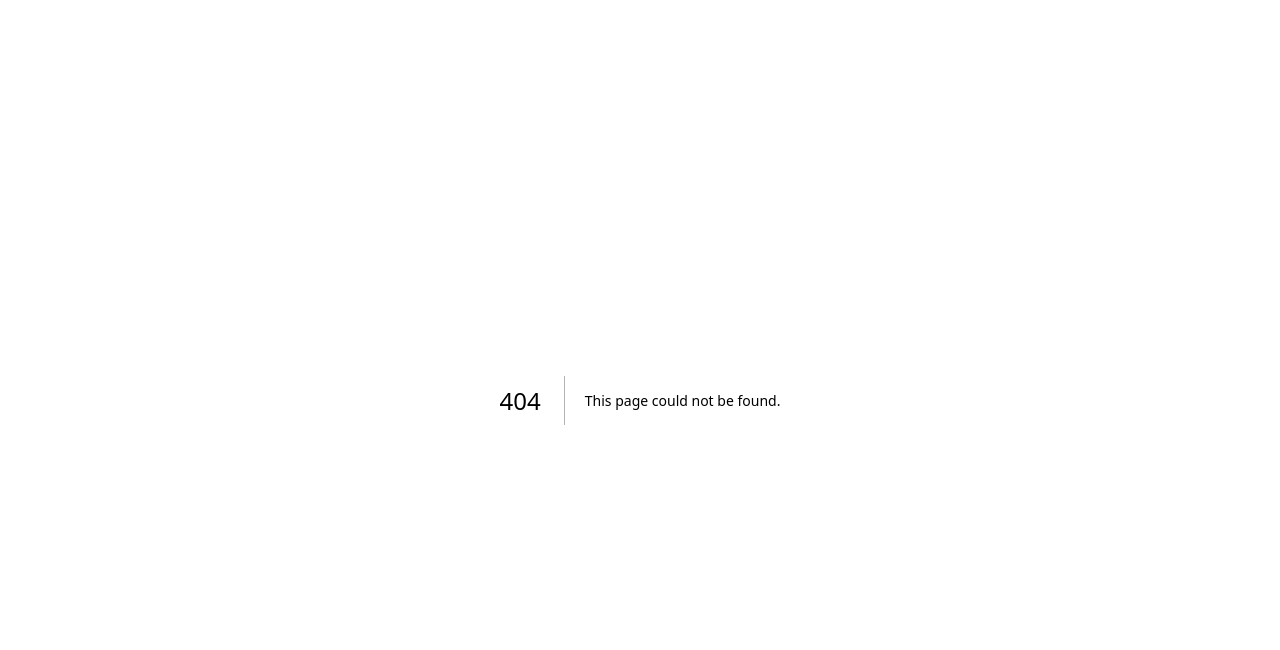
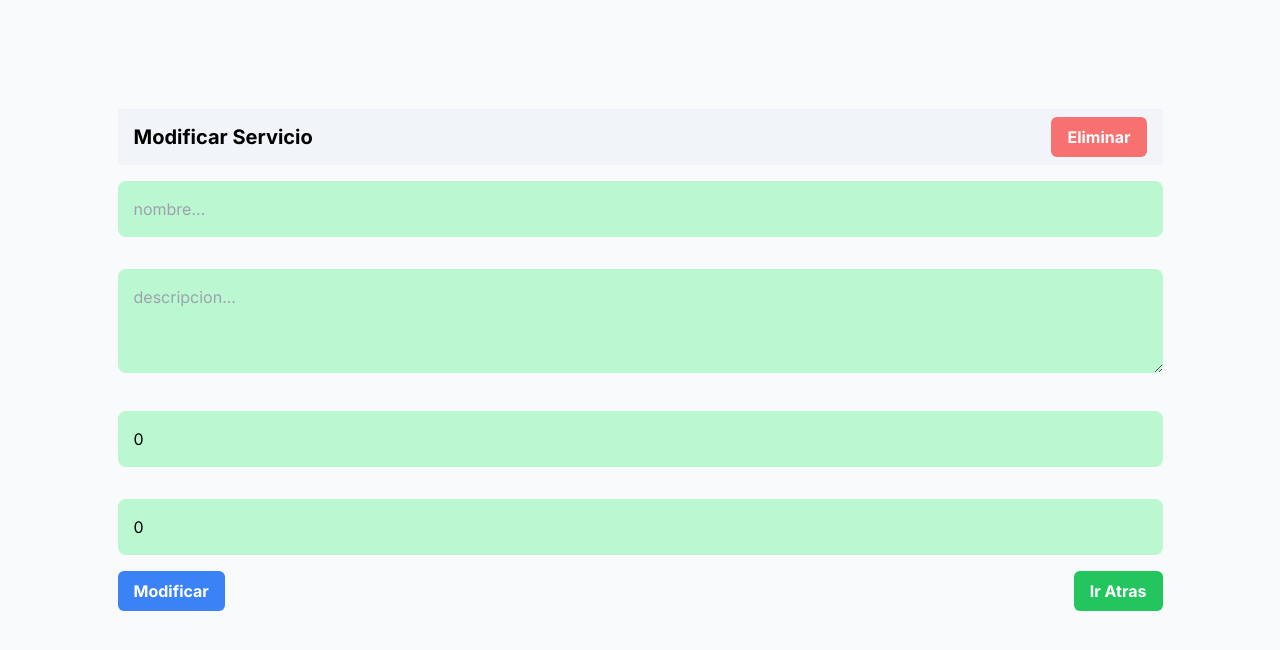
Before and after one commit to Wsanabria22/my-services, a Next.js app: page /services/1 in a window 1280 px wide. Before the commit this address had no page. Shown: the top 650 px of the page. Built offline with nearby package versions, Linux system fonts and the light colour scheme; no server answers; the database is empty.

Commit message:
create-crud-services

```diff
--- a/package.json
+++ b/package.json
@@ -17,6 +17,7 @@
     "react-dom": "^18"
   },
   "devDependencies": {
+    "@types/react": "18.2.44",
     "autoprefixer": "^10.0.1",
     "eslint": "^8",
     "eslint-config-next": "14.0.3",
--- a/src/app/api/services/[id]/route.js
+++ b/src/app/api/services/[id]/route.js
@@ -3,7 +3,6 @@ import { connectToDB } from "@/utils/database";
 import Service from '@/models/Service';
 
 export async function GET( request, { params }){
-  console.log(params)
   try {
     await connectToDB();
     const service = await Service.findById(params.id)
--- a/src/app/layout.js
+++ b/src/app/layout.js
@@ -11,7 +11,11 @@ export const metadata = {
 export default function RootLayout({ children }) {
   return (
     <html lang="en">
-      <body className={inter.className}>{children}</body>
+      <body className={inter.className}>
+        <main className='container mx-auto px-5 mt-4'>
+          {children}
+        </main>
+      </body>
     </html>
   )
 }
--- a/src/app/page.js
+++ b/src/app/page.js
@@ -1,25 +1,27 @@
 import Image from 'next/image'
 import { connectToDB } from '@/utils/database';
 import Service from '@/models/Service';
+import ServiceCard from '@/components/ServiceCard';
 
 const loadServices = async () =>{
-  const services = await Service.find();
-  console.log(services);
+  try {
+    await connectToDB();
+    const services = await Service.find();
+    return services;
+  } catch (error) {
+    console.log('Error al cargar los servicios', error)
+  }
 }
 
 export default async function Home() {
   const allServices = await loadServices();
   return (
-    <main className="flex min-h-screen flex-col items-center justify-between p-24">
-      <h1>My Services</h1>
+    <div className="grid grid-cols-3 gap-2">
       {
         allServices && allServices.map((service) => (
-          <div key={service._id}>
-            <h2>{service.name}</h2>
-            <p>{service.description}</p>
-          </div>
+          <ServiceCard service={service} key={service._id}/>
         ))
       }
-    </main>
+    </div>
   )
 }
--- /dev/null
+++ b/src/app/services/[id]/page.jsx
@@ -0,0 +1,3 @@
+import FormService from "../page";
+
+export default FormService;
--- /dev/null
+++ b/src/app/services/page.jsx
@@ -0,0 +1,141 @@
+'use client'
+import {useState, useEffect} from 'react';
+import { useRouter, useParams } from 'next/navigation';
+
+const FormService = () => {
+  const router = useRouter();
+  const params = useParams();
+  const [service, setService] = useState({
+    name: '',
+    description: '',
+    duration: 0,
+    price: 0,
+  });
+
+  const handleChange = (e) => setService({...service, [e.target.name]:e.target.value});
+
+  const createService = async () => {
+    try {
+      const response = await fetch('/api/services',
+      {
+        method: 'POST',
+        body: JSON.stringify(service),
+        headers: { "Content-Type" : "application/json"}
+      })
+      console.log(await response.json())
+      if(response.ok) {
+        router.push('/');
+        router.refresh();
+      }
+    } catch (error) {
+      console.log(error)
+    }
+  };
+
+  const getService = async () => {
+    try {
+      const response = await fetch('/api/services/'+params.id)
+      const dataService = await response.json()
+      setService(dataService)
+    } catch (error) {
+      console.log(error)
+    }
+  };
+
+  const updateService = async () => {
+    try {
+      const response = await fetch(`/api/services/${params.id}`,
+      {
+        method:'PUT',
+        body: JSON.stringify(service),
+        headers: {'Content-Type': 'application/json'}
+      })
+      const dataService = await response.json()
+      console.log(dataService)
+      router.push('/')
+      router.refresh()
+    } catch (error) {
+      console.log(error)
+    }
+  };
+
+  const handleSubmit = async (e) => {
+    e.preventDefault();
+    if(!params.id) await createService();
+    else updateService();
+  };
+
+  const handleDelete = async () => {
+    try {
+      if(window.confirm('Esta seguro de eliminar el servicio?')) {
+        const response = await fetch('/api/services/'+params.id,
+        { method: 'DELETE'})
+        router.push('/');
+        router.refresh();
+      }
+    } catch (error) {
+      console.log(error)
+    }
+  }
+
+  const handleBack = () => {
+    router.back()
+    router.refresh()
+  }
+
+  useEffect(() => {
+    console.log(params);
+    if(params.id) {
+      getService();
+    }
+  },[])
+
+  return (
+    <div className='h-[calc(100vh-7rem)] flex justify-center items-center'>
+      <form onSubmit={handleSubmit}>
+        <div className='flex justify-between items-center rounded-sm bg-slate-100 py-2 px-4'>
+          <h1 className='font-bold text-xl'>
+            { !params.id ? "Crear Servicio" : "Modificar Servicio" }
+          </h1>
+          <button type='button' onClick={handleDelete}
+            className='bg-red-400 px-4 py-2 cursor-pointer hover:bg-red-500 rounded-md
+              font-bold text-white'>
+            Eliminar
+          </button>
+        </div>
+
+        <input type='text' name='name' placeholder='nombre...'
+          className='bg-green-200 w-full p-4 rounded-lg my-4'
+          onChange={handleChange} value={service.name}>
+        </input>
+        <textarea name='description' placeholder='descripcion...' rows={3}
+          className='bg-green-200 w-full p-4 rounded-lg my-4'
+          onChange={handleChange} value={service.description}>
+        </textarea>
+        <input type='number' name='duration' placeholder='duracion...'
+          className='bg-green-200 w-full p-4 rounded-lg my-4'
+          onChange={handleChange} value={service.duration}>
+        </input>
+        <input type='number' name='price' placeholder='$price...'
+          className='bg-green-200 w-full p-4 rounded-lg my-4'
+          onChange={handleChange} value={service.price}>
+        </input>
+        <div className='flex justify-between'>
+          <button type='submit'
+            className='bg-blue-500 hover:bg-blue-700 text-white font-bold px-4 py-2
+            rounded-md'>
+            { !params.id ? 'Crear' : 'Modificar'}
+          </button>
+          <button type='button'onClick={handleBack}
+            className='bg-green-500 hover:bg-green-600 text-white font-bold px-4 py-2
+            rounded-md'>
+            Ir Atras
+          </button>
+        </div>
+
+      </form>
+    </div>
+  )
+}
+
+export default FormService
--- /dev/null
+++ b/src/components/ServiceCard.jsx
@@ -0,0 +1,15 @@
+import Link from 'next/link'
+
+const ServiceCard = ({service}) => {
+  return (
+    <Link href={'/services/'+service._id}>
+      <div className='bg-green-300 p-5 text-white rounded-md hover:cursor-pointer hover:bg-green-400'>
+        <h3 className='text-2xl font-bold'>{service.name}</h3>
+        <p className='text-slate-700'>{service.description}</p>
+        <p className='text-slate-800 font-semibold mt-1'>$ {service.price}</p>
+      </div>
+    </Link>
+  )
+};
+
+export default ServiceCard;
```
Also changed, not shown: tsconfig.json (added, +34 -0 lines), 1 other file (tests, documents, lock files or other folders).
